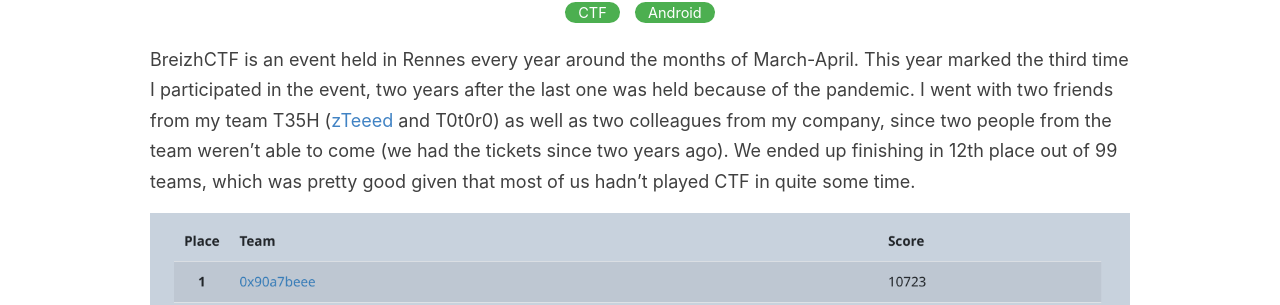
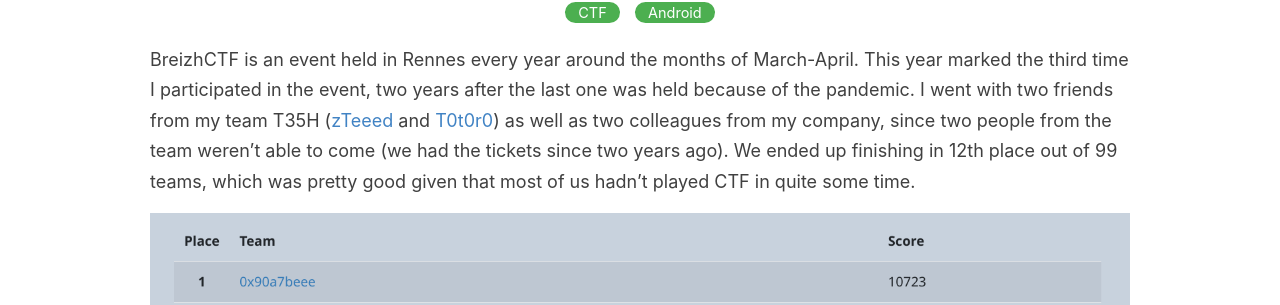
Before and after one commit to Syngard/syngard.github.io, a Jekyll site: the page built from _posts/2022-04-04-BreizhCTF-2022-writeups.md, in a window 1280 px wide and 900 px high. Shown: the part 244-549 px from the top of the window. Built offline with Jekyll 4.4.1, drawn with Linux system fonts in a browser that asks for light colours; part of the change alters nothing that is shown.

```diff
--- a/_posts/2022-04-04-BreizhCTF-2022-writeups.md
+++ b/_posts/2022-04-04-BreizhCTF-2022-writeups.md
@@ -4,7 +4,7 @@ title: BreizhCTF 2022 Writeups
 categories: [CTF, Android]
 ---
 
-BreizhCTF is an event held in Rennes every year around the months of March-April. This year marked the third time I participated in the event, two years after the last one was held because of the pandemic. I went with two friends from my team T35H ([zTeeed](https://www.duboc.xyz/) and T0t0r0) as well as two colleagues from my company, since two people from the team weren't able to come (we had the tickets since two years ago).
+BreizhCTF is an event held in Rennes every year around the months of March-April. This year marked the third time I participated in the event, two years after the last one was held because of the pandemic. I went with two friends from my team T35H ([zTeeed](https://www.duboc.xyz/) and [T0t0r0](https://twitter.com/T0t0r04)) as well as two colleagues from my company, since two people from the team weren't able to come (we had the tickets since two years ago).
 We ended up finishing in 12th place out of 99 teams, which was pretty good given that most of us hadn't played CTF in quite some time.
 
 ![](/images/posts/BZHCTF2022/BZHCTF2022.png)
```
